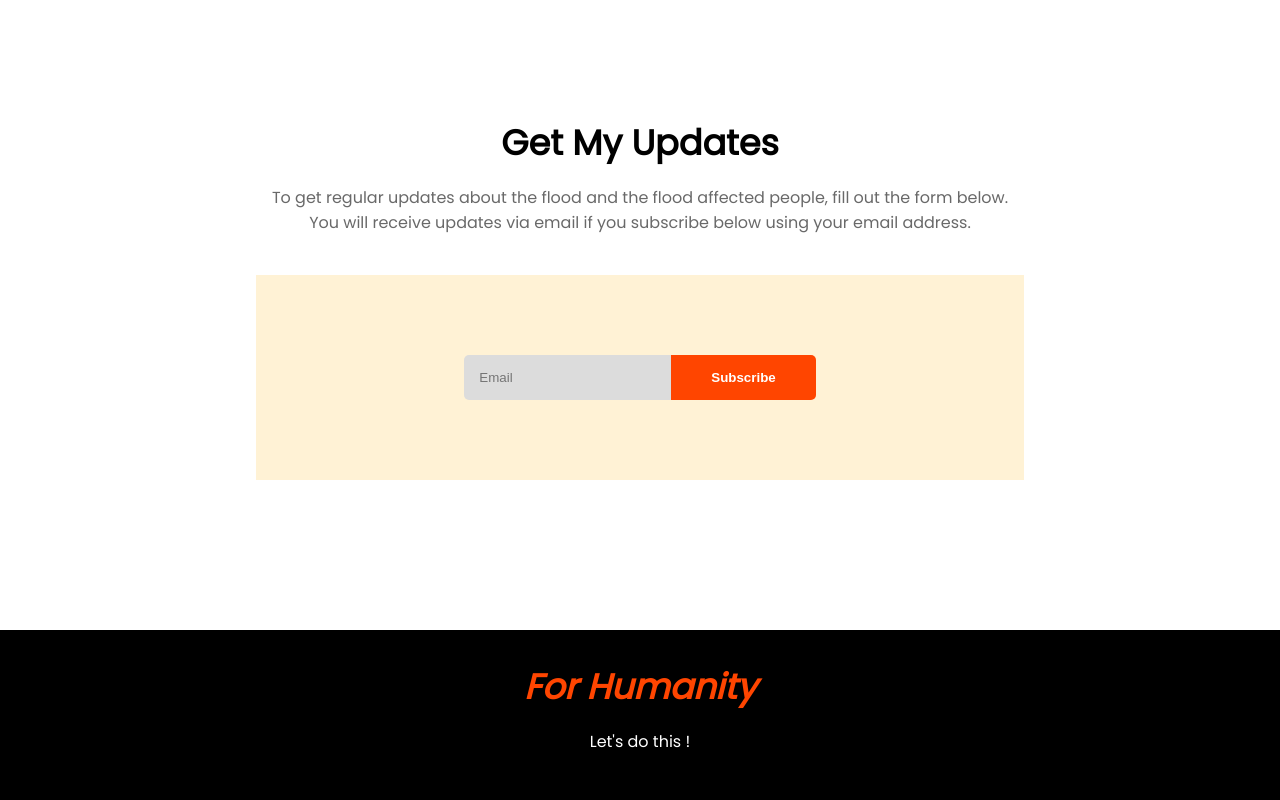
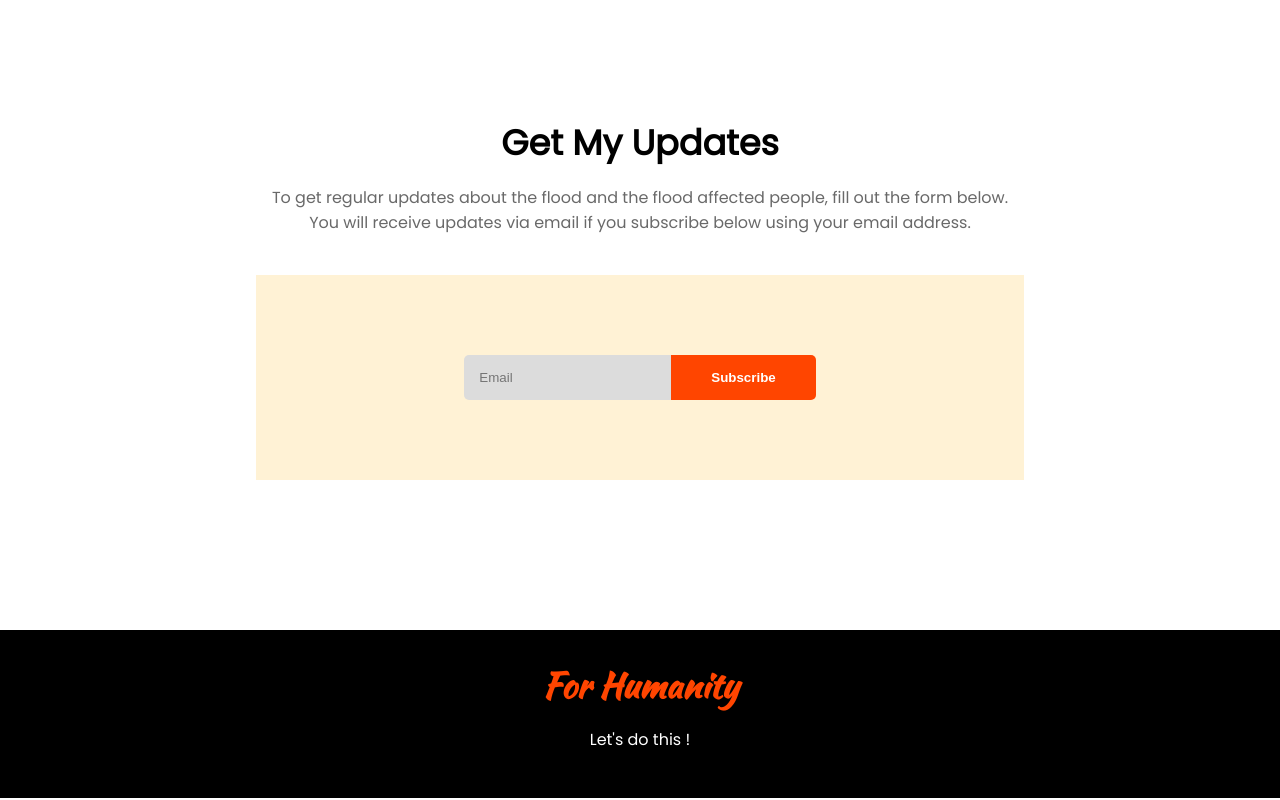
Before and after one commit to AsifKhan-27/assignment-1, a plain HTML site: page index.html in a window 1280 px wide. Shown: the part 2414-3214 px from the top of the page. Drawn offline with Linux system fonts and the light colour scheme.

Commit message:
fourth commit

```diff
--- a/index.html
+++ b/index.html
@@ -8,6 +8,10 @@
 	<link rel="preconnect" href="https://fonts.googleapis.com">
 	<link rel="preconnect" href="https://fonts.gstatic.com" crossorigin>
 	<link href="https://fonts.googleapis.com/css2?family=Merriweather:ital,wght@0,300;0,400;0,700;0,900;1,300;1,400;1,700;1,900&family=Poppins&display=swap" rel="stylesheet">
+
+	<link rel="preconnect" href="https://fonts.googleapis.com">
+	<link rel="preconnect" href="https://fonts.gstatic.com" crossorigin>
+	<link href="https://fonts.googleapis.com/css2?family=Kaushan+Script&display=swap" rel="stylesheet">
 	<link rel="stylesheet" type="text/css" href="style.css">
 </head>
 <body>
@@ -90,7 +94,7 @@
 	</section>
 </body>
 <footer>
-	<h2>For Humanity</h2>
+	<h2 style="font-family: 'Kaushan Script', cursive;">For Humanity</h2>
 	<p>Let's do this !</p>
 </footer>
 </html>
--- a/style.css
+++ b/style.css
@@ -22,7 +22,6 @@ h3 {
 .button {
 	text-decoration: none;
 	background-color: orangered;
-	/*background-image: linear-gradient(orange, tomato);*/
 	color: white;
 	padding: 10px 40px;
 	border-radius: 5px;
@@ -172,5 +171,4 @@ footer {
 
 footer h2 {
 	color: orangered;
-	font-style: oblique;
 }
```
